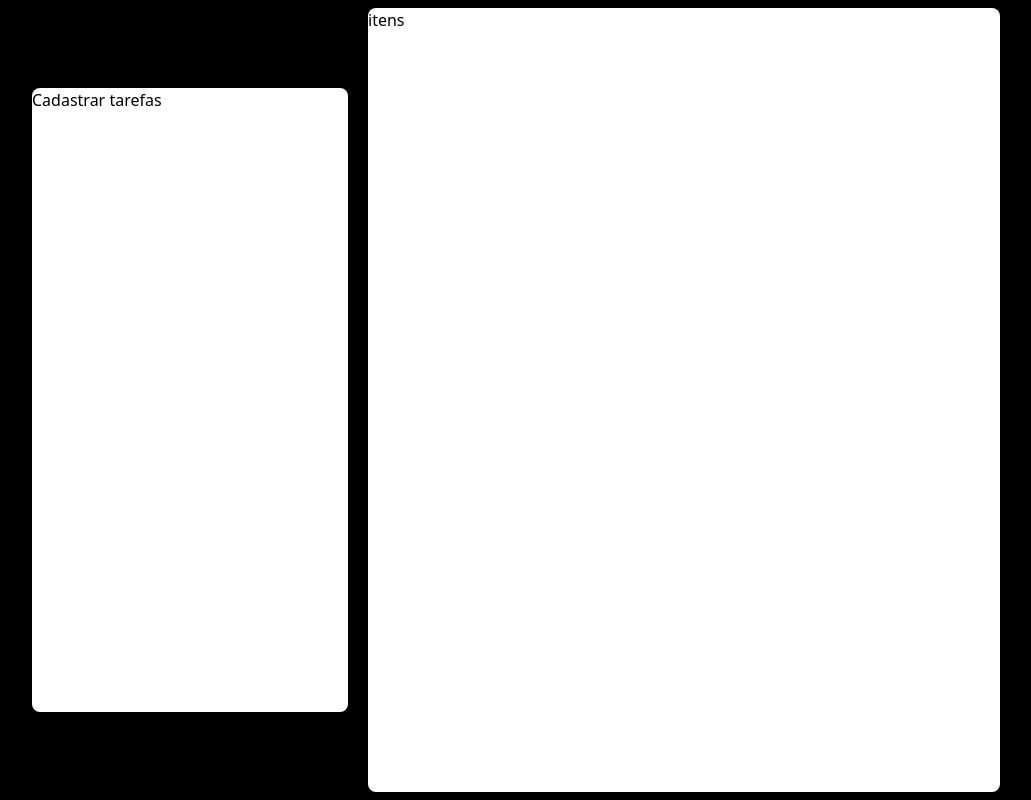
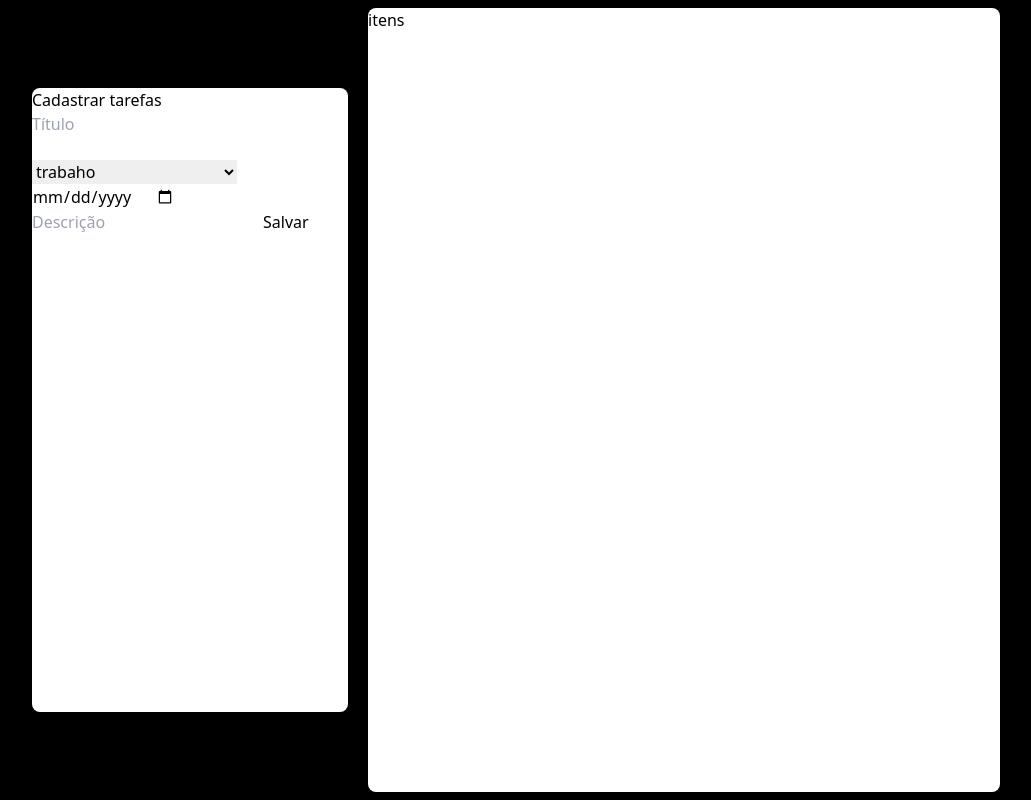
Before and after one commit to RiosBlack/Dh-Atividades, a React (Vite) app in the folder checkpoint-front3/: page / in a window 1280 px wide. Shown: the whole page, without its empty margins (124-1155 px from the left). Built offline with nearby package versions, Linux system fonts and the light colour scheme.

Commit message:
Update App.jsx
Formulário

```diff
--- a/checkpoint-front3/src/App.jsx
+++ b/checkpoint-front3/src/App.jsx
@@ -5,7 +5,28 @@ function App() {
         <div className="bg-black w-full h-screen flex justify-center itens-center p-2">
             <div className='w-1/4 my-20 bg-white mr-5 rounded-lg'>
               <h1>Cadastrar tarefas</h1>
+
+        <form>
+              <input type="text" placeholder='Título'/>
               <input type="text" />
+
+              <select>
+                <option value="" disabled>Selecione uma categoria</option>
+                <option value="Trabaho">trabaho</option>
+                <option value="Lazer">lazer</option>
+                <option value="Prioridade">prioridade</option>
+                <option value="Outros">outros</option>
+              </select>
+
+                <input type="date"  placeholder='Data'/>
+                <input type="text" placeholder='Descrição'/>
+
+                <input type="submit" value="Salvar"/>
+              </form>
+
+              <ul>
+
+              </ul>
             </div>
             <div className='w-1/2 bg-white rounded-lg'>itens</div>
         </div>
```
